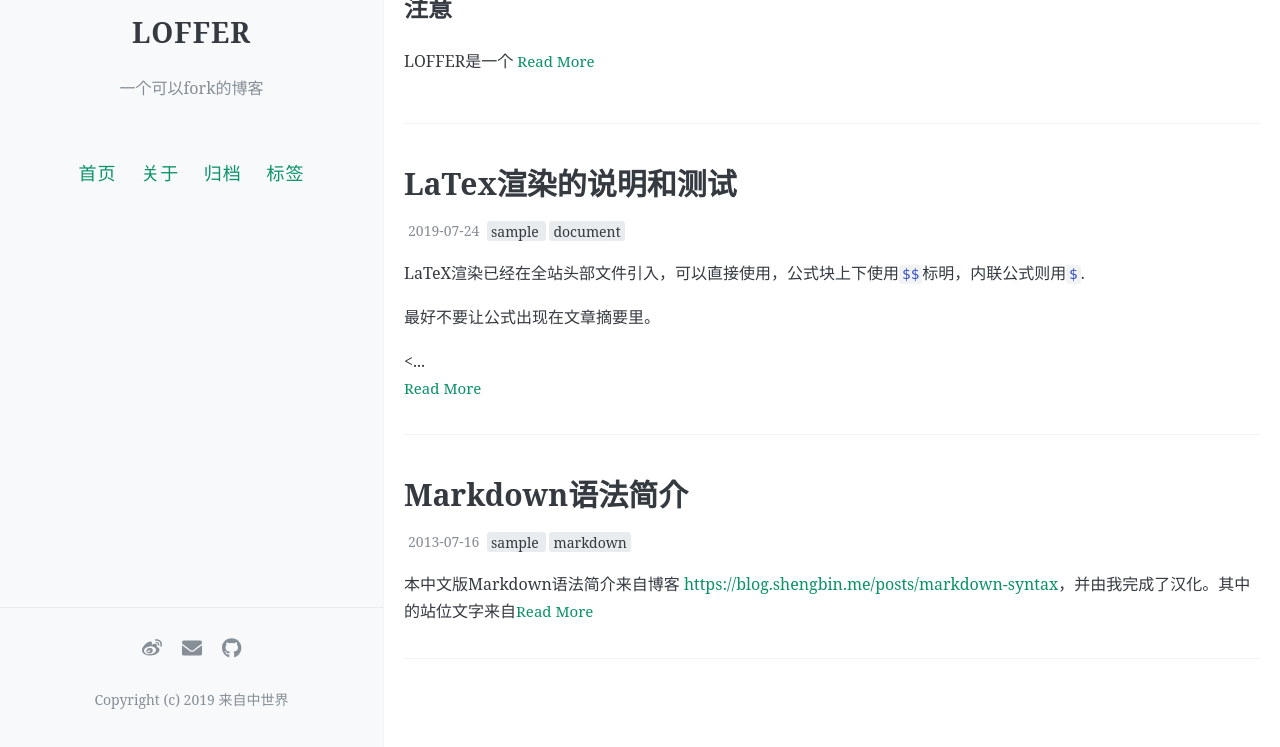
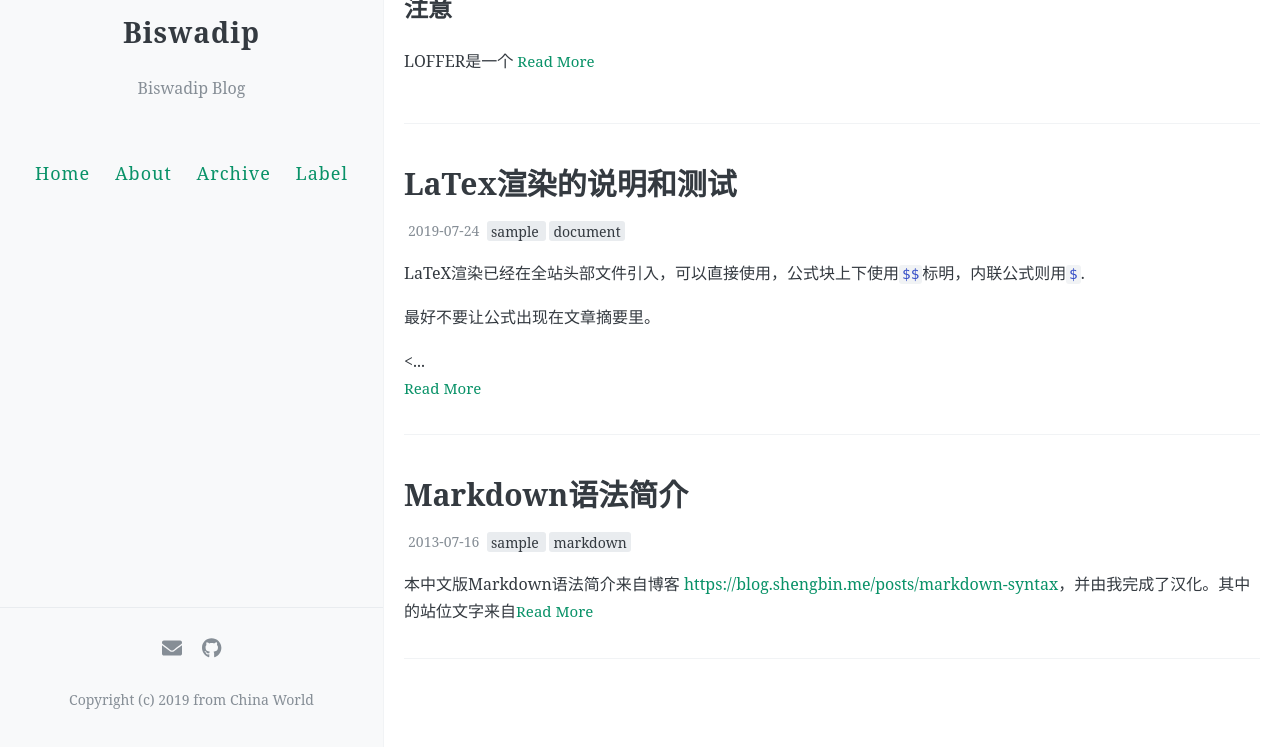
Before and after one commit to mandalbiswadip/mandalbiswadip.github.io, a Jekyll site: the page built from index.html, in a window 1280 px wide and 1037 px high. Shown: the part 290-1037 px from the top of the window. Built offline with Jekyll 4.4.1, drawn with Linux system fonts in a browser that asks for light colours; the list of posts is cut into pages by our own code; comment, search, counter and statistics services are not loaded; part of the change alters nothing that is shown.

Commit message:
Update _config.yml

```diff
--- a/_config.yml
+++ b/_config.yml
@@ -1,93 +1,77 @@
 #
-# 这个文档包含了本博客的设定信息，你可以编辑它来个性化自己的博客，
+#This document contains the setting information of this blog, you can edit it to personalize your blog,
 #
 
-# 你的博客名称，请用你想要的博客名替换“LOFFER”，以下修改都可类似处理
-# 注意，“name: LOFFER”，冒号后面的空格不可以省略。
-# 井号后面的文字是说明文档，不会被程序读取。
+# Your blog name, you want to replace with a blog name "LOFFER", the following modifications can be similarly treated
+# Note, "name: LOFFER", a space after the colon can not be omitted.
+# Behind the pound sign text is documentation, it will not be read by the program.
 
-# 描述/签名
-name: LOFFER
-description: 一个可以fork的博客
-
-# 输入你的网站域名（如果你没有添加自己的域名，而是直接用GitHub pages分配的域名的话可以省略）
-url:
-
-# 添加你的博客的二级域名，一般来说是你的repository名
-# 如果你的博客的URL是：(http://yourusername.github.io/repository-name)
-# 那么就写成 "/repository-name"
-baseurl: /
+# Description/Signature
+name: Biswadip
+description : Biswadip Blog
 
 
 #
-# 下面的设定都是可选的
+#The following settings are optional
 #
 
-# 你的博客logo图片URL，建议尺寸不超过300px × 300px
+#URL of your blog logo image, the recommended size is not more than 300px × 300px
 avatar: https://raw.githubusercontent.com/FromEndWorld/LOFFER/master/images/logo.png
 
-# 你的favicon（出现在浏览器tab上）图片URL，建议使用较小(64px × 64px)的图片
+# Your favicon picture URL (appears in the browser tab), we recommend the use of a smaller (64px × 64px) Picture
 favicon: https://raw.githubusercontent.com/FromEndWorld/LOFFER/master/images/favicon.png
 
 
-# 菜单中的按钮
+# Menu button
 navigation:
-  - name: 首页
+  - name : Home
     url: /
-  - name: 关于
+  - name : About
     url: /about
-  - name: 归档
+  - name : Archive
     url: /archive
-  - name: 标签
+  - name : Label
     url: /tags
 
-# 每页的文章数
+# Per page Posts
 paginate: 8
 
-# 文章简介的区分标记
+# Introduction The distinguishing mark
 excerpt_separator: <!-- more -->
 
-# 你的社交网络链接，它们会作为图标出现在你的网站页脚中，可选填写
+# Your social network links, they will appear as an icon in the footer of your website, fill out the optional
 footer-links:
-  weibo: frommidworld #请输入你的微博个性域名 https://www.weibo.com/<thispart>
-  behance: # https://www.behance.net/<>
-  dribbble: # https://dribbble.com/<>
   email: fromendworld@outlook.com
   facebook: #https://www.facebook.com/<>
-  flickr: #https://www.flickr.com/<>
   github: FromEndWorld/loffer #https://github.com/<>
   instagram: #https://instagram.com/<>
   linkedin: #https://www.linkedin.com/in/<>
-  pinterest: #https://www.pinterest.com/<>
-  rss: #随便填点啥RSS就能用了
-  stackoverflow: # http://stackoverflow.com/<>
-  tumblr: # https://<username>.tumblr.com
+  stackoverflow: # http://stackoerflow.com/<>
   twitter: # https://www.twitter.com/<your_twitter_username>
-  youtube: # channel/<your_long_string> or user/<user-name>
 
-# 站点页脚的文字
-footer-text: Copyright (c) 2019 来自中世界
+# Site footer text
+footer-text : Copyright (c) 2019 from China World
 
 #
-# 评论，注意，请不要同时添加多种不同的评论区
+# Comment, note that you should not add many different comments area
 #
 
-# 输入Disqus shortname，即可添加评论区
+# Input Disqus shortname, you can add a comment area
 disqus: loffer #shortname
 
-# 输入Gitalk相关设定，即可添加评论区，具体请看教程
+# Input Gitalk related settings, you can add a comment area, specific look tutorial
 gitalk:
   clientID:
-  clientSecret:
+  clientSecret :
   repo:
   owner:
 
-# 输入Google Analytics web tracking code
+# Enter the Google Analytics web tracking code
 google_analytics:
 
 
 #
-# !! 以下所有设置都不需要更改 !!
+# !! All the following settings do not need to be changed!!
 #
 
 permalink: /:title/
```
